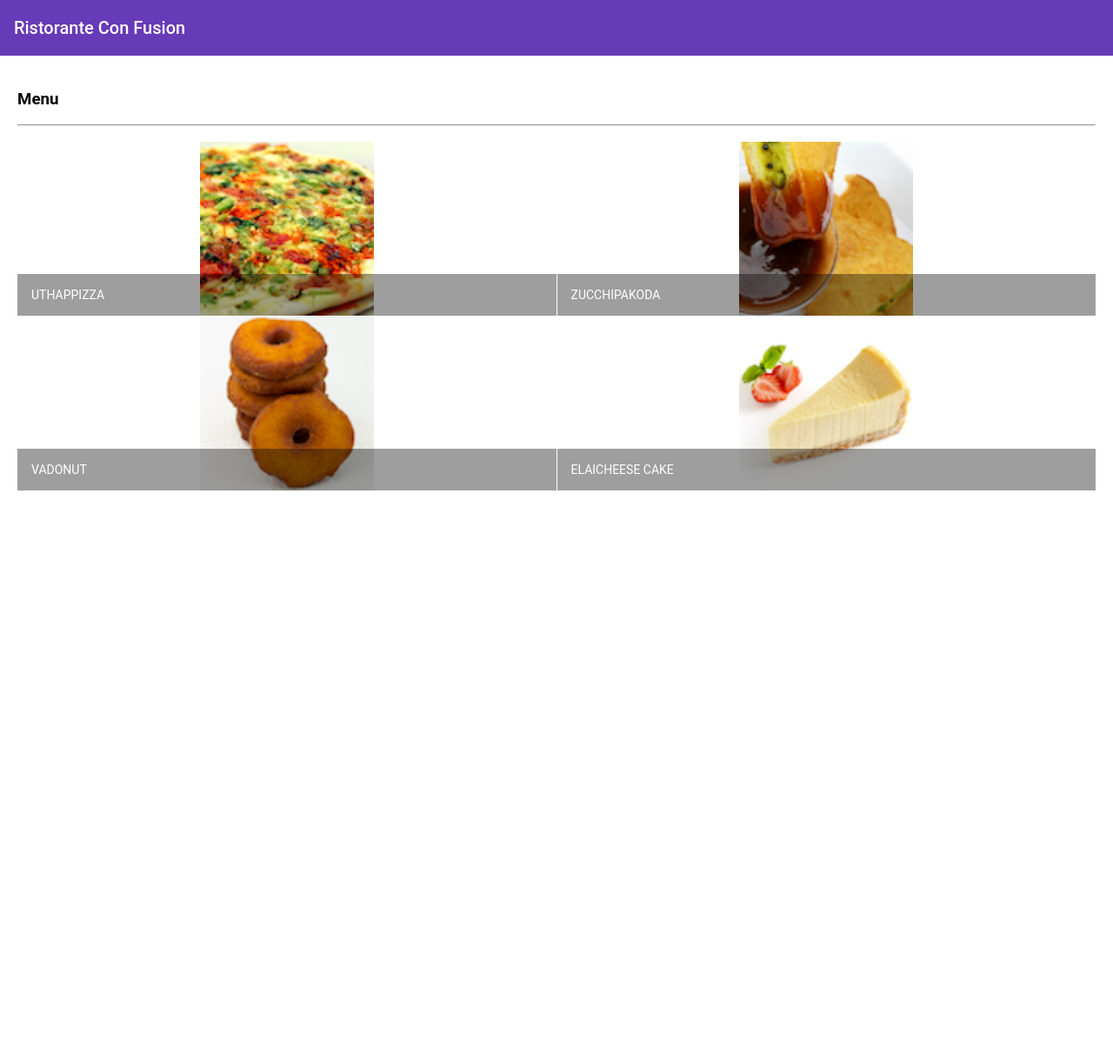
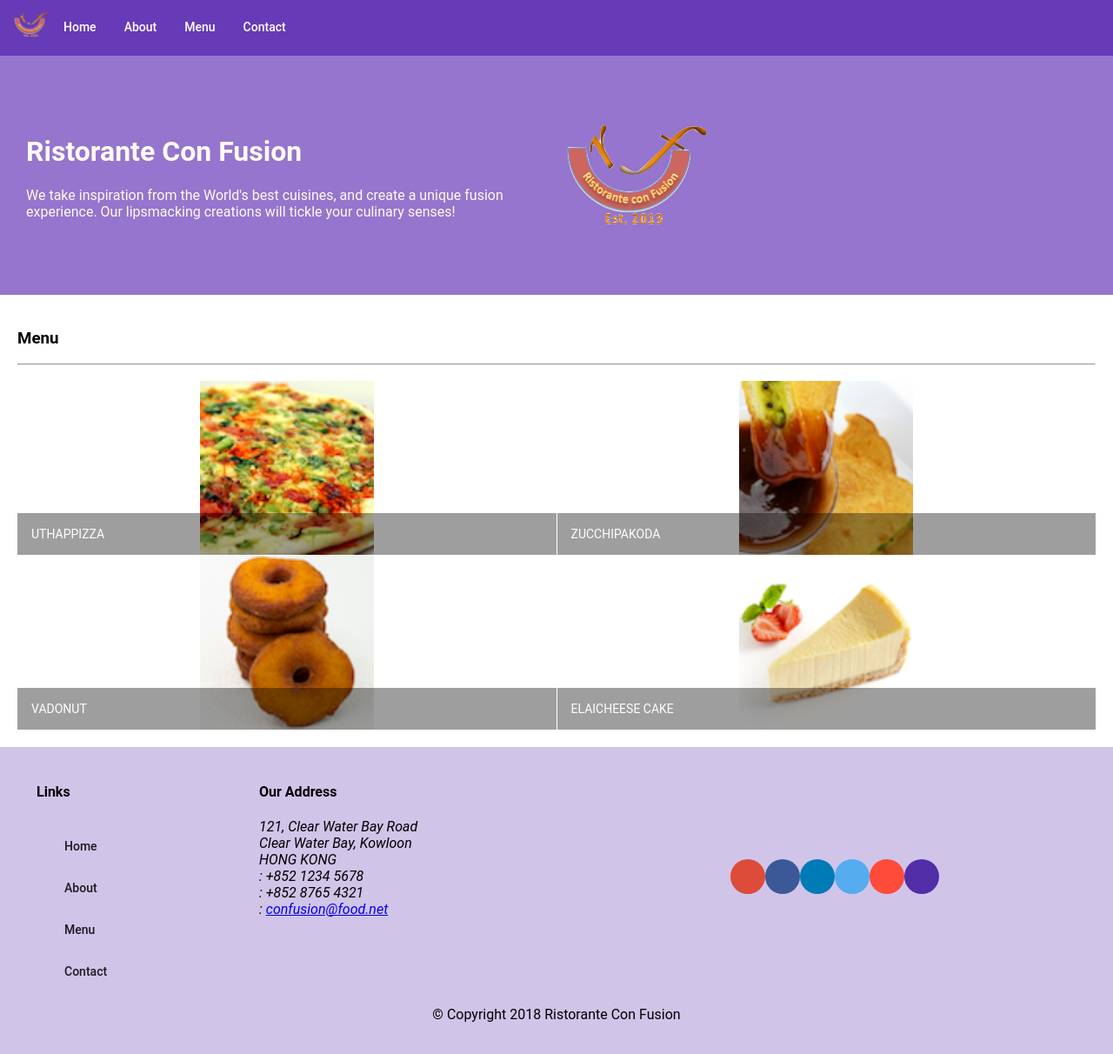
Before and after one commit to preetiamatya/courseraAngularJS, an Angular app in the folder conFusion/: page / in a window 1280 px wide. Shown: the whole page at 87% size. Before the commit the page ends 800 px from the top, so only its background shows below. Built offline with nearby package versions, Linux system fonts and the light colour scheme.

Commit message:
Header and Footer

```diff
--- a/conFusion/src/app/app.component.html
+++ b/conFusion/src/app/app.component.html
@@ -1,4 +1,3 @@
-<mat-toolbar color="primary">
-  <span>Ristorante Con Fusion</span>
-</mat-toolbar>
+<app-header></app-header>
 <app-menu></app-menu>
+<app-footer></app-footer>
--- a/conFusion/src/app/app.module.ts
+++ b/conFusion/src/app/app.module.ts
@@ -13,11 +13,15 @@ import { MatCardModule } from '@angular/material/card';
 import { MatButtonModule } from '@angular/material/button';
 import { DishdetailComponent } from './dishdetail/dishdetail.component';
 import { DishService } from './services/dish.service';
+import { HeaderComponent } from './header/header.component';
+import { FooterComponent } from './footer/footer.component';
 @NgModule({
   declarations: [
     AppComponent,
     MenuComponent,
     DishdetailComponent,
+    HeaderComponent,
+    FooterComponent,
 
   ],
   imports: [
--- /dev/null
+++ b/conFusion/src/app/footer/footer.component.html
@@ -0,0 +1,43 @@
+<div class="container footer"
+    fxLayout="row wrap"
+    fxLayout.lt-md="column"
+    fxLayoutAlign="center center"
+    fxLayoutGap="10px">
+
+  <div fxFlex="100" fxFlex.gt-sm="50">
+    <div fxLayout="row">
+      <div fxFlex="40" fxFlexOffset="20px">
+        <h4>Links</h4>
+        <mat-list>
+          <mat-list-item><a mat-button>Home</a></mat-list-item>
+          <mat-list-item><a mat-button>About</a></mat-list-item>
+          <mat-list-item><a mat-button>Menu</a></mat-list-item>
+          <mat-list-item><a mat-button>Contact</a></mat-list-item>
+        </mat-list>
+      </div>
+      <div fxFlex="55">
+        <h4>Our Address</h4>
+        <address style="text-size: 80%">
+          121, Clear Water Bay Road<br> Clear Water Bay, Kowloon<br> HONG KONG<br>
+          <i class="fa fa-phone"></i>: +852 1234 5678<br>
+          <i class="fa fa-fax"></i>: +852 8765 4321<br>
+          <i class="fa fa-envelope"></i>:
+          <a href="mailto:confusion@food.net">confusion@food.net</a>
+        </address>
+      </div>
+    </div>
+  </div>
+  <div fxFlex="100" fxFlex.gt-sm="45">
+    <div style="text-align:center">
+      <a mat-icon-button class="btn-google-plus" href="http://google.com/+"><i class="fa fa-google-plus fa-lg"></i></a>
+      <a mat-icon-button class="btn-facebook" href="http://www.facebook.com/profile.php?id="><i class="fa fa-facebook fa-lg"></i></a>
+      <a mat-icon-button class="btn-linkedin" href="http://www.linkedin.com/in/"><i class="fa fa-linkedin fa-lg"></i></a>
+      <a mat-icon-button class="btn-twitter" href="http://twitter.com/"><i class="fa fa-twitter fa-lg"></i></a>
+      <a mat-icon-button class="btn-youtube" href="http://youtube.com/"><i class="fa fa-youtube fa-lg"></i></a>
+      <a mat-icon-button class="btn-mail" href="mailto:"><i class="fa fa-envelope-o fa-lg"></i></a>
+    </div>
+  </div>
+  <div>
+      <p>© Copyright 2018 Ristorante Con Fusion</p>
+  </div>
+</div>
--- /dev/null
+++ b/conFusion/src/app/footer/footer.component.scss
@@ -0,0 +1,21 @@
+$lt-gray: #ddd;
+$background-dark: #512DA8;
+$background-light: #9575CD;
+$background-pale: #D1C4E9;
+
+@mixin zero-margin($pad-up-down, $pad-left-right) {
+    margin: 0px auto;
+    padding: $pad-up-down $pad-left-right;
+}
+
+.footer{
+    background-color: $background-pale;
+    @include zero-margin(20px, 0px);
+}
+
+.btn-facebook {color:#fff!important; background-color:#3b5998!important;}
+.btn-google-plus{color:#fff!important;background-color:#dd4b39!important;}
+.btn-youtube{color:#fff!important;background-color:#ff4b39!important;}
+.btn-linkedin{color:#fff!important;background-color:#007bb6!important;}
+.btn-twitter{color:#fff!important;background-color:#55acee!important;}
+.btn-mail{color:#fff!important;background-color:#512DA8!important;}
--- /dev/null
+++ b/conFusion/src/app/footer/footer.component.ts
@@ -0,0 +1,15 @@
+import { Component, OnInit } from '@angular/core';
+
+@Component({
+  selector: 'app-footer',
+  templateUrl: './footer.component.html',
+  styleUrls: ['./footer.component.scss']
+})
+export class FooterComponent implements OnInit {
+
+  constructor() { }
+
+  ngOnInit() {
+  }
+
+}
--- /dev/null
+++ b/conFusion/src/app/header/header.component.html
@@ -0,0 +1,27 @@
+<mat-toolbar color="primary">
+  <span><img src="/assets/images/logo.png" height=30 width=41></span>
+  <a mat-button><span class="fa fa-home fa-lg"></span> Home</a>
+  <a mat-button><span class="fa fa-info fa-lg"></span> About</a>
+  <a mat-button><span class="fa fa-list fa-lg"></span> Menu</a>
+  <a mat-button><span class="fa fa-address-card fa-lg"></span> Contact</a>
+</mat-toolbar>
+
+<div class="container jumbotron"
+    fxLayout="row"
+    fxLayout.sm="column"
+    fxLayout.xs="column"
+    fxLayoutAlign.xs="start center"
+    fxLayoutAlign.sm="start center"
+    fxLayoutAlign.gt-sm="center center"
+    fxLayoutGap="10px">
+
+  <div fxFlex fxFlex.gt-sm="50%">
+    <h1>Ristorante Con Fusion</h1>
+    <p>We take inspiration from the World's best cuisines, and create a unique fusion experience. Our lipsmacking creations
+      will tickle your culinary senses!</p>
+  </div>
+  <div fxFlex fxFlex.gt-sm="20%">
+    <img src="/assets/images/logo.png" alt="Logo">
+  </div>
+  <div fxFlex></div>
+</div>
--- /dev/null
+++ b/conFusion/src/app/header/header.component.scss
@@ -0,0 +1,16 @@
+$lt-gray: #ddd;
+$background-dark: #512DA8;
+$background-light: #9575CD;
+$background-pale: #D1C4E9;
+
+@mixin zero-margin($pad-up-down, $pad-left-right) {
+    margin: 0px auto;
+    padding: $pad-up-down $pad-left-right;
+}
+
+.jumbotron {
+    @include zero-margin(70px,30px);
+    background: $background-light ;
+    color:floralwhite;
+    min-height: 150px;
+}
--- /dev/null
+++ b/conFusion/src/app/header/header.component.ts
@@ -0,0 +1,15 @@
+import { Component, OnInit } from '@angular/core';
+
+@Component({
+  selector: 'app-header',
+  templateUrl: './header.component.html',
+  styleUrls: ['./header.component.scss']
+})
+export class HeaderComponent implements OnInit {
+
+  constructor() { }
+
+  ngOnInit() {
+  }
+
+}
--- a/conFusion/src/styles.scss
+++ b/conFusion/src/styles.scss
@@ -13,3 +13,35 @@ body {
   margin: 20px;
   display: flex;
 }
+
+$lt-gray: #ddd;
+$background-dark: #512DA8;
+$background-light: #9575CD;
+$background-pale: #D1C4E9;
+$primary-color-dark:   #512DA8;
+$primary-color:        #673AB7;
+$primary-color-light:  #D1C4E9;
+$primary-color-text:   #FFFFFF;
+$accent-color:         #FFC107;
+$primary-text-color:   #212121;
+$secondary-text-color: #757575;
+$divider-color:        #BDBDBD;
+
+@mixin zero-margin($pad-up-down, $pad-left-right) {
+    margin: 0px auto;
+    padding: $pad-up-down $pad-left-right;
+}
+
+.background-primary {
+    background-color: $background-dark!important;
+  }
+.background-accent {
+    background-color: $accent-color!important;
+  }
+.text-floral-white {
+    color: floralwhite!important;
+}
+
+.flex-spacer {
+  flex: 1 1 auto;
+}
```
Also changed, not shown: 2 other files (tests, documents, lock files or other folders).
